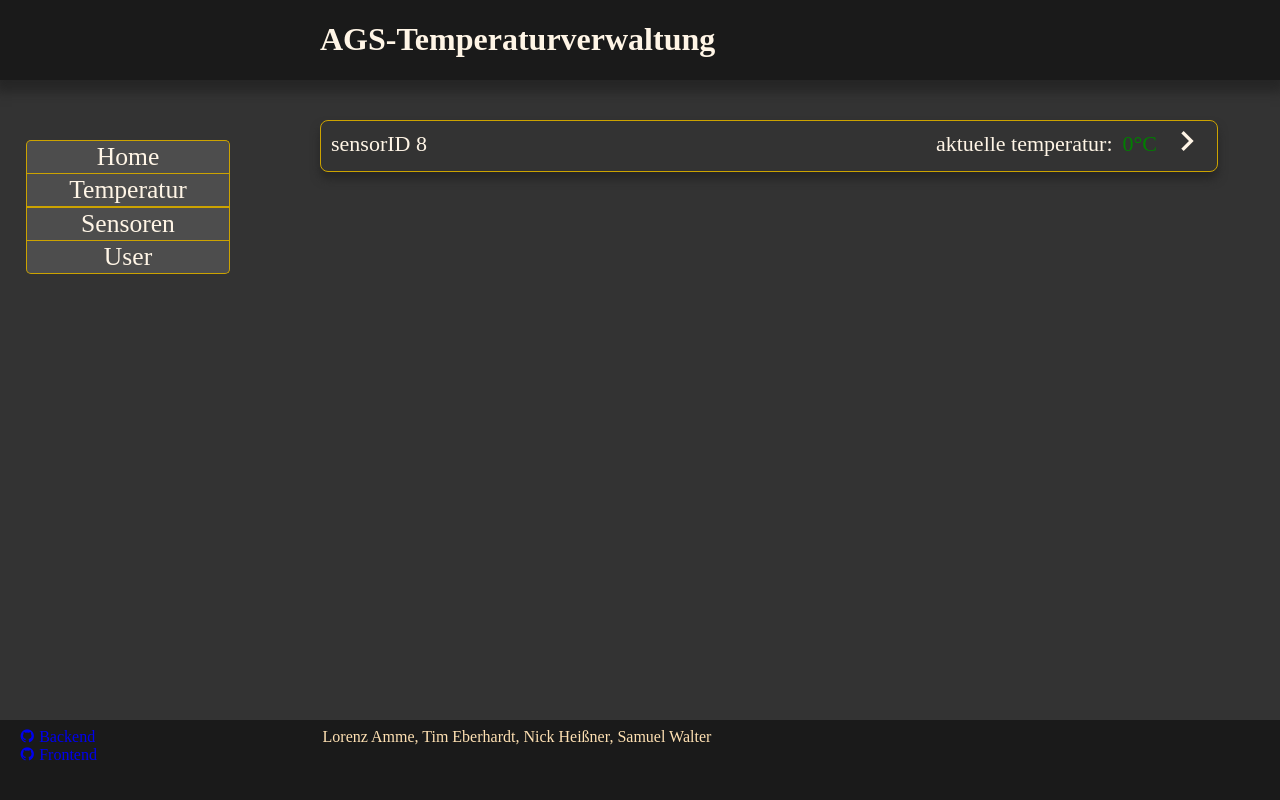
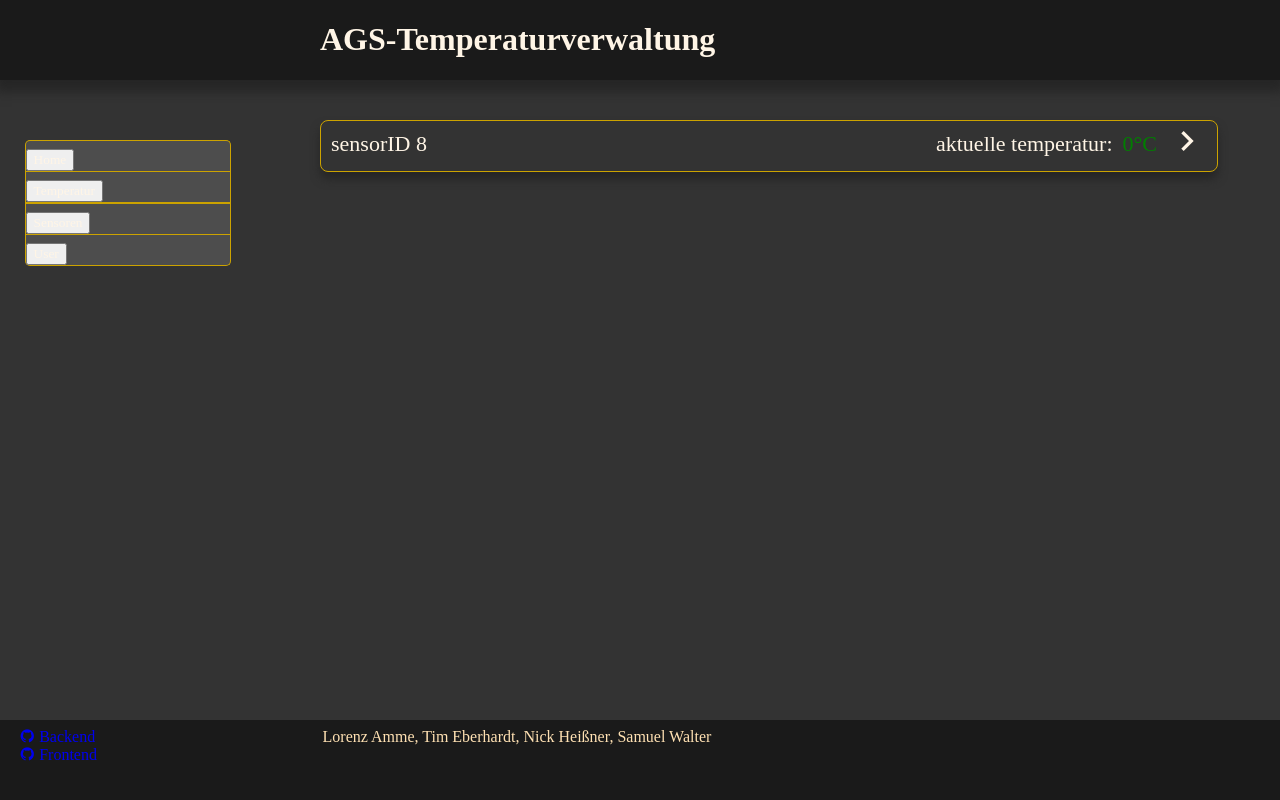
Before and after one commit to Ebbyplay/ags_temperaturverwaltung_frontend, a Vue app: page / in a window 1280 px wide. Built offline with nearby package versions, Linux system fonts and the light colour scheme; no server answers.

Commit message:
updated navList and NavCom for automatic pathing

```diff
--- a/src/assets/data/navList.js
+++ b/src/assets/data/navList.js
@@ -1,8 +1,8 @@
 let navList = new Array();
 
-navList = [{name:"Home", id:"home"},
-    {name:"Temperatur", id:"temperature"},
-    {name:"Sensoren", id:"sensor"},
-    {name:"User", id:"user"},]
+navList = [{name:"Home", id:"home",path: "/Home"},
+    {name:"Temperatur", id:"temperature",path:"/Temperaturen"},
+    {name:"Sensoren", id:"sensor",path:"/Sensoren"},
+    {name:"User", id:"user",path:"/Nutzer"},]
 
 export {navList};
--- a/src/components/NavigationCom.vue
+++ b/src/components/NavigationCom.vue
@@ -1,14 +1,17 @@
 <template>
   <div id="navigation" class="flex">
-    <button
+    <div
       class="nav-item"
       v-for="(navItem, index) in navigationItems"
       :key="index"
       :id="navItem.id"
-      @click="changeNav"
     >
-      {{ navItem.name }}
-    </button>
+      <a :href="navItem.path">
+        <button @click="changeNav">
+          {{ navItem.name }}
+        </button>
+      </a>
+    </div>
   </div>
 </template>
 
```
